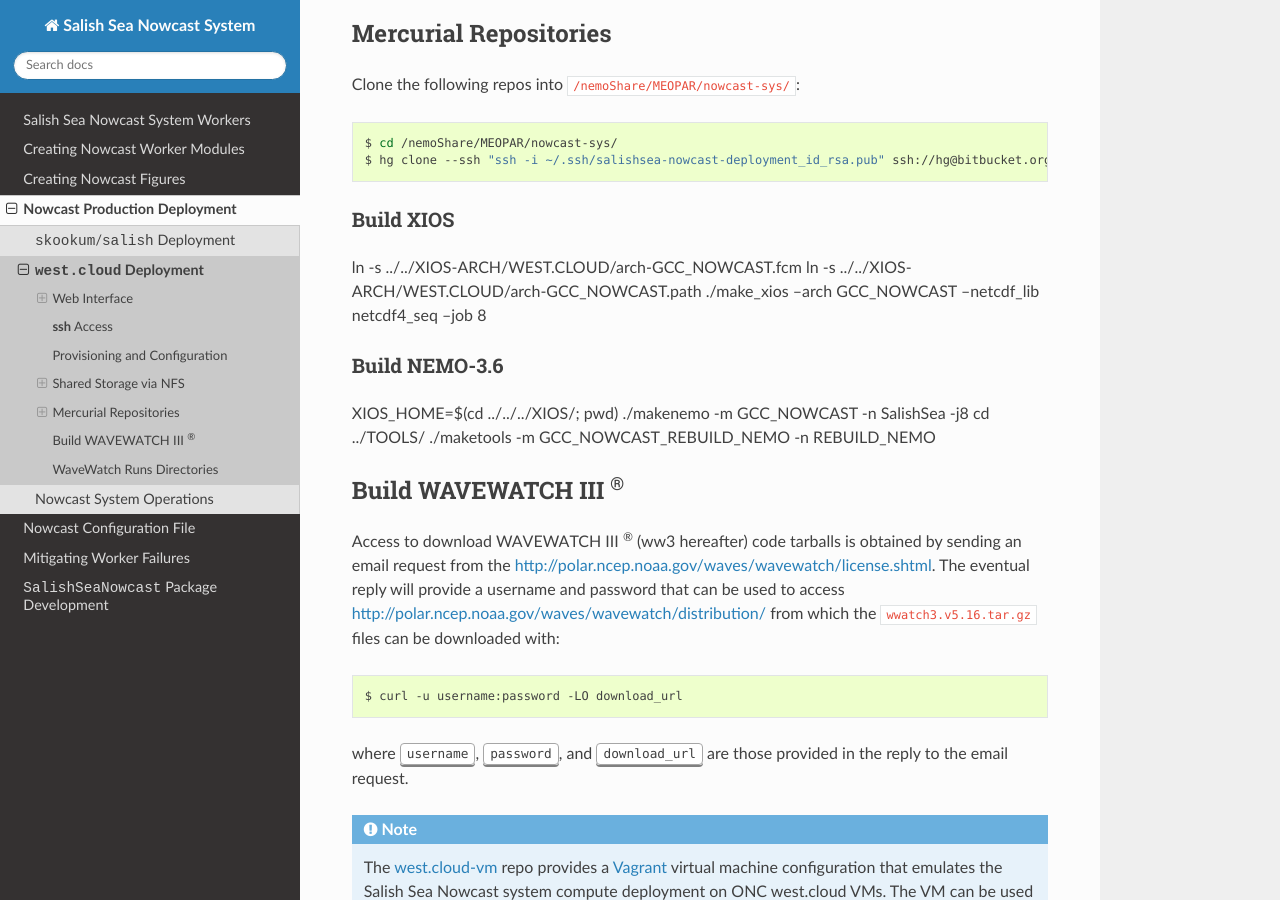
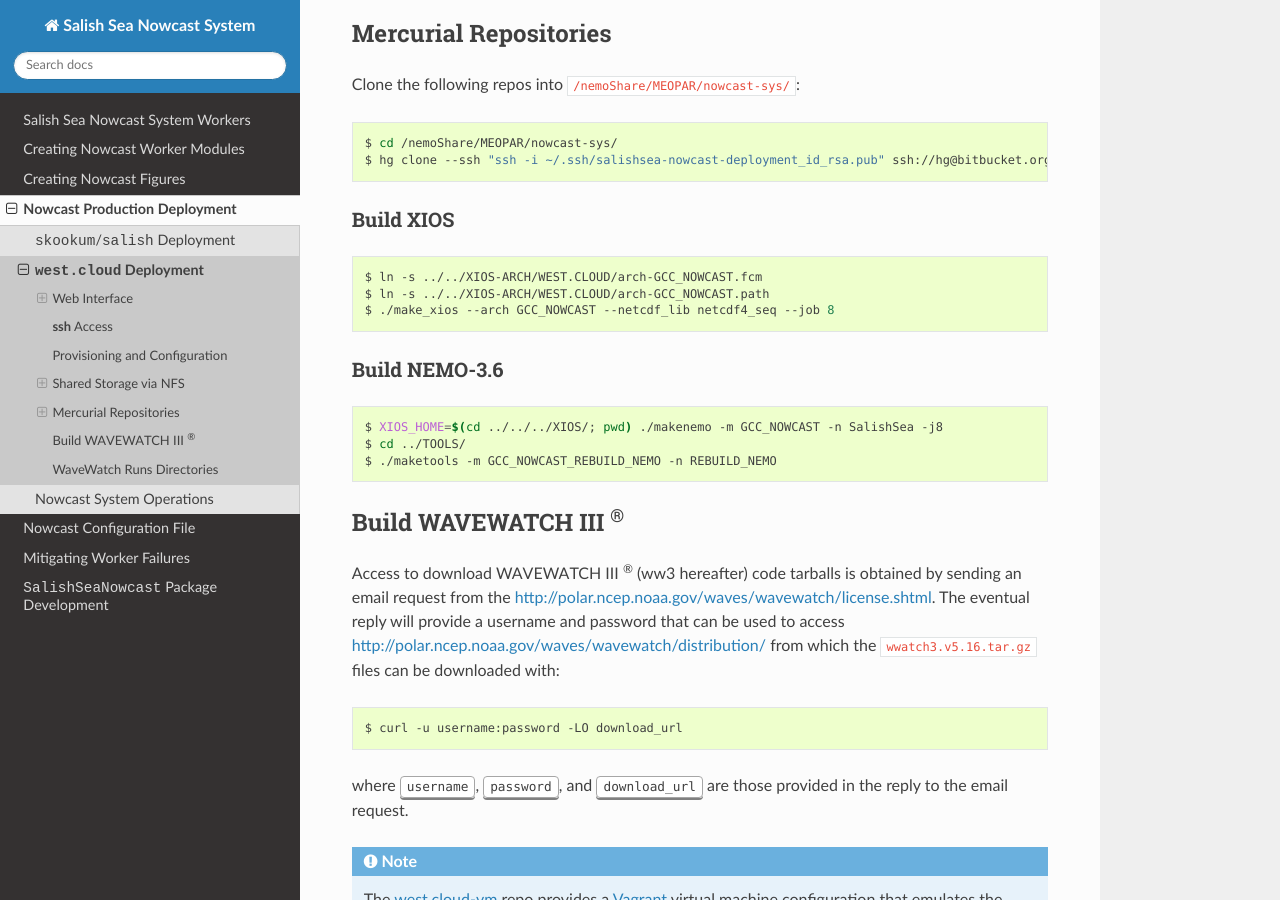
Before and after one commit to SalishSeaCast/SalishSeaNowcast, a Sphinx documentation site: the page built from docs/deployment/west_cloud.rst, in a window 1280 px wide and 900 px high, scrolled down 7129 px. Built offline with Sphinx 7.4.7 and the Read the Docs theme 2.0.0, drawn with Linux system fonts in a browser that asks for light colours; the version number could not be read and is left out.

Commit message:
Add overlooked code-block markups to west.cloud deployment docs.

```diff
--- a/docs/deployment/west_cloud.rst
+++ b/docs/deployment/west_cloud.rst
@@ -380,17 +380,21 @@ Clone the following repos into :file:`/nemoShare/MEOPAR/nowcast-sys/`:
 Build XIOS
 ----------
 
-ln -s ../../XIOS-ARCH/WEST.CLOUD/arch-GCC_NOWCAST.fcm
-ln -s ../../XIOS-ARCH/WEST.CLOUD/arch-GCC_NOWCAST.path
-./make_xios --arch GCC_NOWCAST --netcdf_lib netcdf4_seq --job 8
+.. code-block:: bash
+
+    $ ln -s ../../XIOS-ARCH/WEST.CLOUD/arch-GCC_NOWCAST.fcm
+    $ ln -s ../../XIOS-ARCH/WEST.CLOUD/arch-GCC_NOWCAST.path
+    $ ./make_xios --arch GCC_NOWCAST --netcdf_lib netcdf4_seq --job 8
 
 
 Build NEMO-3.6
 --------------
 
-XIOS_HOME=$(cd ../../../XIOS/; pwd) ./makenemo -m GCC_NOWCAST -n SalishSea -j8
-cd ../TOOLS/
-./maketools -m GCC_NOWCAST_REBUILD_NEMO -n REBUILD_NEMO
+.. code-block:: bash
+
+    $ XIOS_HOME=$(cd ../../../XIOS/; pwd) ./makenemo -m GCC_NOWCAST -n SalishSea -j8
+    $ cd ../TOOLS/
+    $ ./maketools -m GCC_NOWCAST_REBUILD_NEMO -n REBUILD_NEMO
 
 
 .. _BuildWaveWatch3:
```
